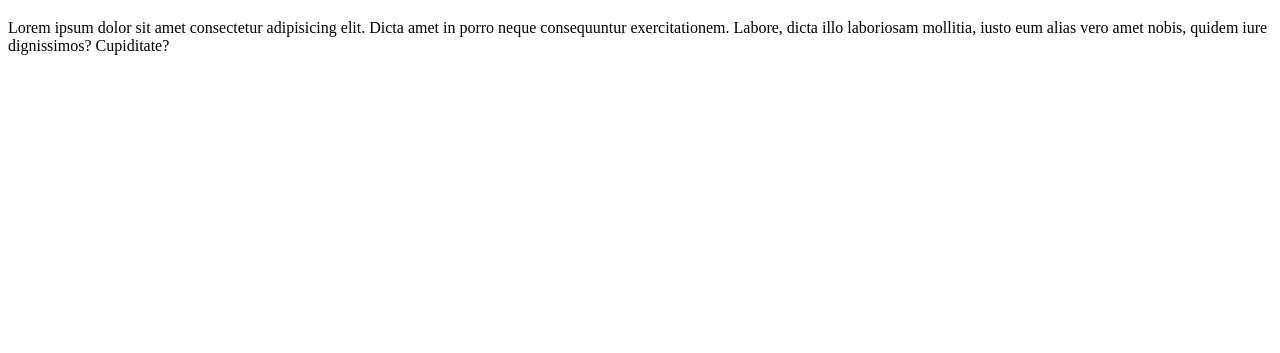
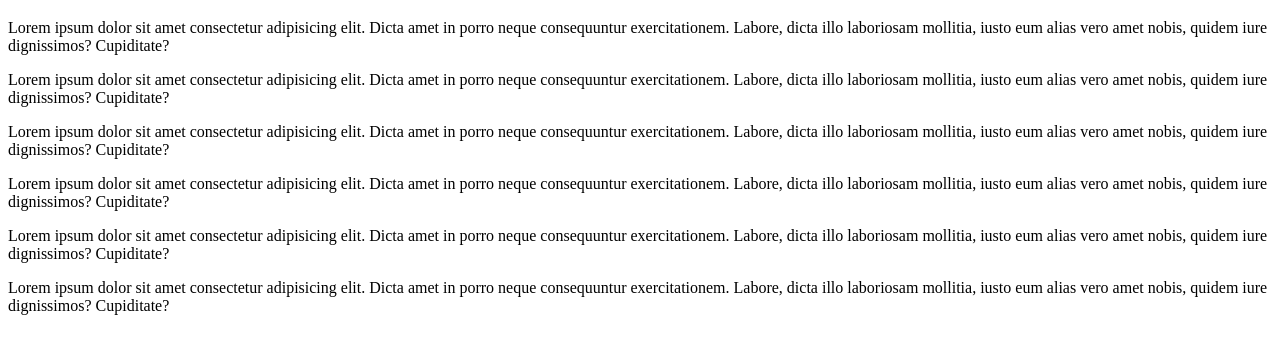
Before and after one commit to aryanthakre/Project1, a plain HTML site: page index.html in a window 1280 px wide. Shown: the part 61-414 px from the top of the page. Drawn offline with Linux system fonts and the light colour scheme.

Commit message:
Even more changes.

```diff
--- a/index.html
+++ b/index.html
@@ -8,5 +8,10 @@
 <body>
 	<h1>This page is awesome!sfdgdfgdfs</h1>
 	<p>Lorem ipsum dolor sit amet consectetur adipisicing elit. Dicta amet in porro neque consequuntur exercitationem. Labore, dicta illo laboriosam mollitia, iusto eum alias vero amet nobis, quidem iure dignissimos? Cupiditate?</p>
+	<p>Lorem ipsum dolor sit amet consectetur adipisicing elit. Dicta amet in porro neque consequuntur exercitationem. Labore, dicta illo laboriosam mollitia, iusto eum alias vero amet nobis, quidem iure dignissimos? Cupiditate?</p>
+	<p>Lorem ipsum dolor sit amet consectetur adipisicing elit. Dicta amet in porro neque consequuntur exercitationem. Labore, dicta illo laboriosam mollitia, iusto eum alias vero amet nobis, quidem iure dignissimos? Cupiditate?</p>
+	<p>Lorem ipsum dolor sit amet consectetur adipisicing elit. Dicta amet in porro neque consequuntur exercitationem. Labore, dicta illo laboriosam mollitia, iusto eum alias vero amet nobis, quidem iure dignissimos? Cupiditate?</p>
+	<p>Lorem ipsum dolor sit amet consectetur adipisicing elit. Dicta amet in porro neque consequuntur exercitationem. Labore, dicta illo laboriosam mollitia, iusto eum alias vero amet nobis, quidem iure dignissimos? Cupiditate?</p>
+	<p>Lorem ipsum dolor sit amet consectetur adipisicing elit. Dicta amet in porro neque consequuntur exercitationem. Labore, dicta illo laboriosam mollitia, iusto eum alias vero amet nobis, quidem iure dignissimos? Cupiditate?</p>
 </body>
 </html>
```
